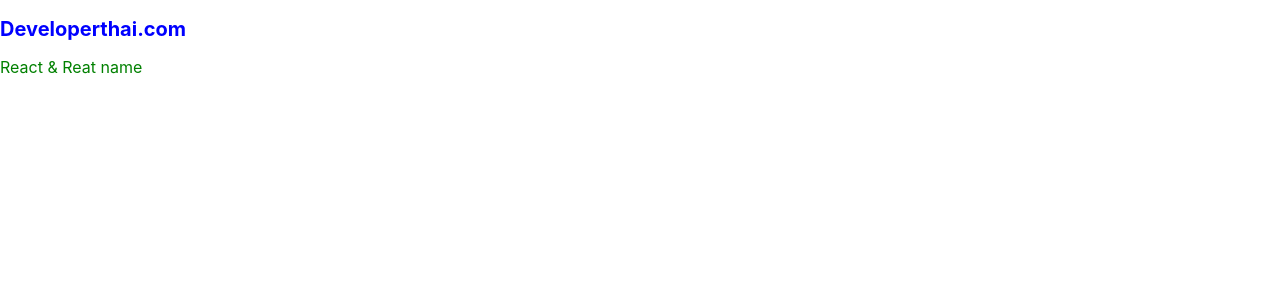
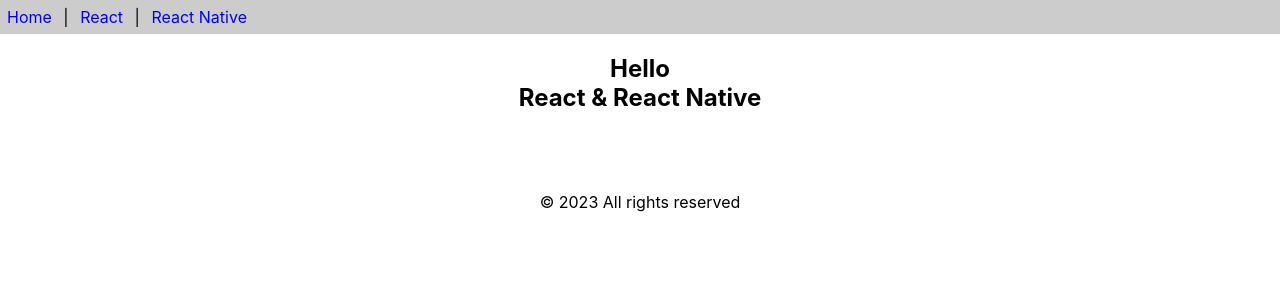
Before and after one commit to Peenchayakorn/app1, a React (Create React App) app: page / in a window 1280 px wide. Shown: the top 300 px of the page. Built offline with nearby package versions, Linux system fonts and the light colour scheme.

Commit message:
func-components
func-components

```diff
--- a/src/App.js
+++ b/src/App.js
@@ -1,17 +1,14 @@
 import React from 'react';
-import './style.css'
+import { Content, Footer, Header } from './func-components';
 
 function App() {
 
-
   return (
     <>
-    <h2>Developerthai.com</h2>
-    <div className='title'>React & Reat name</div>
-
+    <Header/>
+    <Content/>
+    <Footer/>
     </>
   )
-
 }
-
 export default App;
--- /dev/null
+++ b/src/func-components.js
@@ -0,0 +1,34 @@
+import React from 'react'
+export function Header() {
+const aStyle = {
+display: 'inline-block',
+color: 'blue',
+margin: '7px',
+textDecoration: 'none'
+
+}
+return (
+    <div style={{backgroundColor: '#ccc'}}>
+        <a href=" " style={aStyle}>Home</a> |&nbsp;
+        <a href=" " style={aStyle}>React</a> |&nbsp;
+        <a href=" " style={aStyle}>React Native</a>
+    </div>
+    )
+}
+    export function Content() {
+
+        return (
+        <div style={{textAlign: 'center'}}>
+        <h2>Hello <br/>React & React Native</h2>
+        <br/><br/><br/>
+        </div>
+    )
+}
+
+    export const Footer = () => {
+        return (
+        <div style={{textAlign: 'center'}}>
+        &copy; {new Date().getFullYear()} All rights reserved
+        </div>
+    )
+}
```
